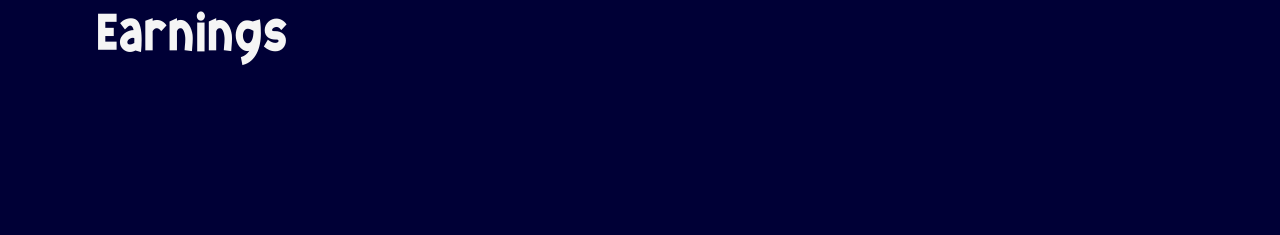
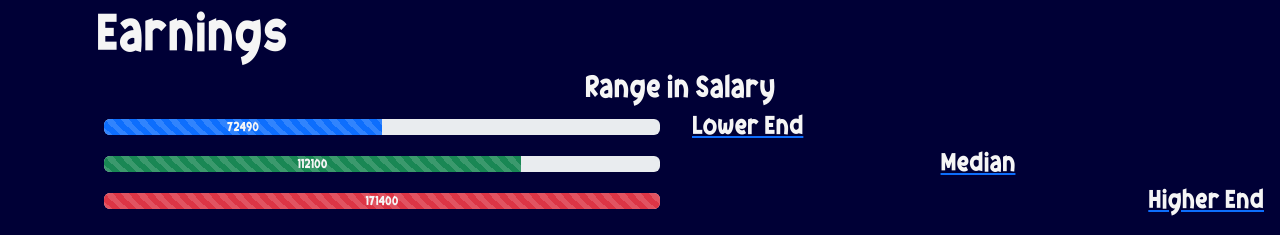
Before and after one commit to ayatsakalla/Future-Me, a plain HTML site: page index.html in a window 1280 px wide. Shown: the part 1709-1944 px from the top of the page. Before the commit the page ends 1795 px from the top, so only its background shows below. Drawn offline with nearby package versions, Linux system fonts and the light colour scheme.

Commit message:
BOOTSTRAP PROGRESS BARS BOOM IM A LITERAL GENIUS

```diff
--- a/index.html
+++ b/index.html
@@ -326,6 +326,54 @@
         <!-- earnings start -->
         <h2 class="oink whitesmoke display-5" id="earnings">Earnings</h2>
 
+        <h3 class="text-center oink whitesmoke">Range in Salary</h3>
+
+        <div class="row">
+            <div class="col-6">
+                <div class="progress m-2">
+                    <div class="progress-bar progress-bar-striped progress-bar-animated oink whitesmoke" role="progressbar" style="width: 50%" aria-valuenow="50" aria-valuemin="0" aria-valuemax="100">72490</div>
+                  </div>
+            </div>
+
+            <div class="col-6 oink whitesmoke">
+                <a href="https://www.mynextmove.org/profile/summary/17-2041.00"
+                target="new" class="underlined">
+                <h4 class="whitesmoke oink">Lower End</h1>
+                </a>
+            </div>
+        </div>
+
+        <div class="row">
+            <div class="col-6">
+                <div class="progress m-2">
+                    <div class="progress-bar progress-bar-striped bg-success progress-bar-animated oink whitesmoke" role="progressbar" style="width: 75%" aria-valuenow="75" aria-valuemin="0" aria-valuemax="100">112100</div>
+                  </div>
+            </div>
+
+            <div class="col-6 d-flex justify-content-center align-items-center oink whitesmoke">
+
+                <a href="https://www.mynextmove.org/profile/summary/17-2041.00"
+                target="new" class="underlined">
+                <h4 class="whitesmoke oink">Median</h1>
+                </a>
+            </div>
+        </div>
+
+        <div class="row">
+            <div class="col-6">
+                <div class="progress m-2">
+                    <div class="progress-bar progress-bar-striped bg-danger progress-bar-animated oink whitesmoke" role="progressbar" style="width: 100%" aria-valuenow="100" aria-valuemin="0" aria-valuemax="100">171400</div>
+                  </div>
+            </div>
+
+            <div class="col-6 d-flex justify-content-end align-items-right oink whitesmoke">
+                <a href="https://www.mynextmove.org/profile/summary/17-2041.00"
+                target="new" class="underlined">
+                <h4 class="whitesmoke oink">Higher End</h1>
+                </a>
+            </div>
+        </div>
+
 
         </div>
     </main>
```
